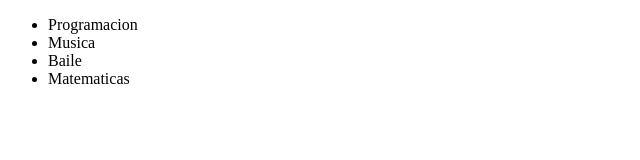
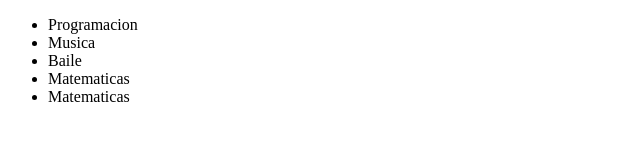
Before and after one commit to yeison097/alura-git, a plain HTML site: page index.html in a window 1280 px wide. Shown: the whole page, without its empty margins (0-640 px from the left). Drawn offline with Linux system fonts and the light colour scheme.

Commit message:
Curso agregado a la lista

```diff
--- a/index.html
+++ b/index.html
@@ -12,6 +12,7 @@
       <li>Musica</li>
       <li>Baile</li>
       <li>Matematicas</li>
+      <li>Matematicas</li>
     </ul>
   </body>
 </html>
```
